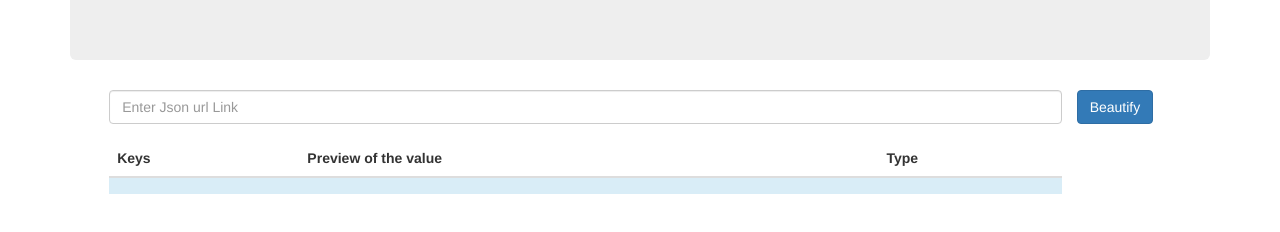
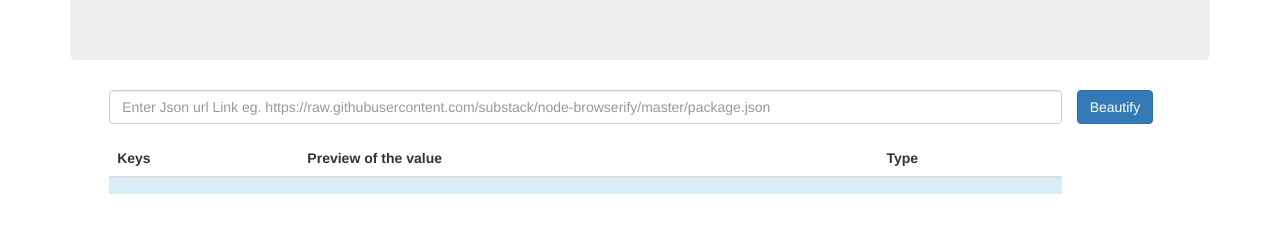
Before and after one commit to 911neo/json, a website: page index.html in a window 1280 px wide. Shown: the part 144-376 px from the top of the page. Drawn offline with nearby package versions, Linux system fonts and the light colour scheme.

Commit message:
placeholder
placeholder

```diff
--- a/index.html
+++ b/index.html
@@ -23,7 +23,9 @@
   <div class="row">
   <div class="col-sm-1"></div>
   <div class="col-sm-9">
-  <input type="text" placeholder="Enter Json url Link" class="form-control" id="link">
+  <input type="text" placeholder="Enter Json url Link eg. https://raw.githubusercontent.com/substack/node-browserify/master/package.json"
+
+  class="form-control" id="link">
 
   </div>
   <div class="form-group">
```
